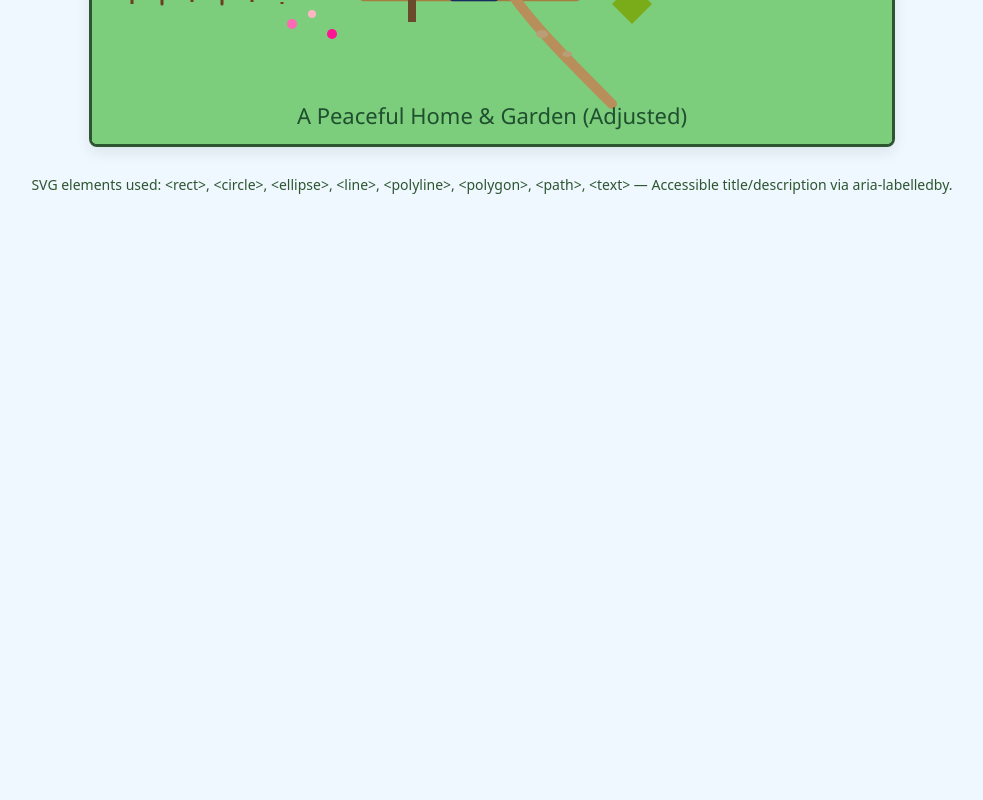
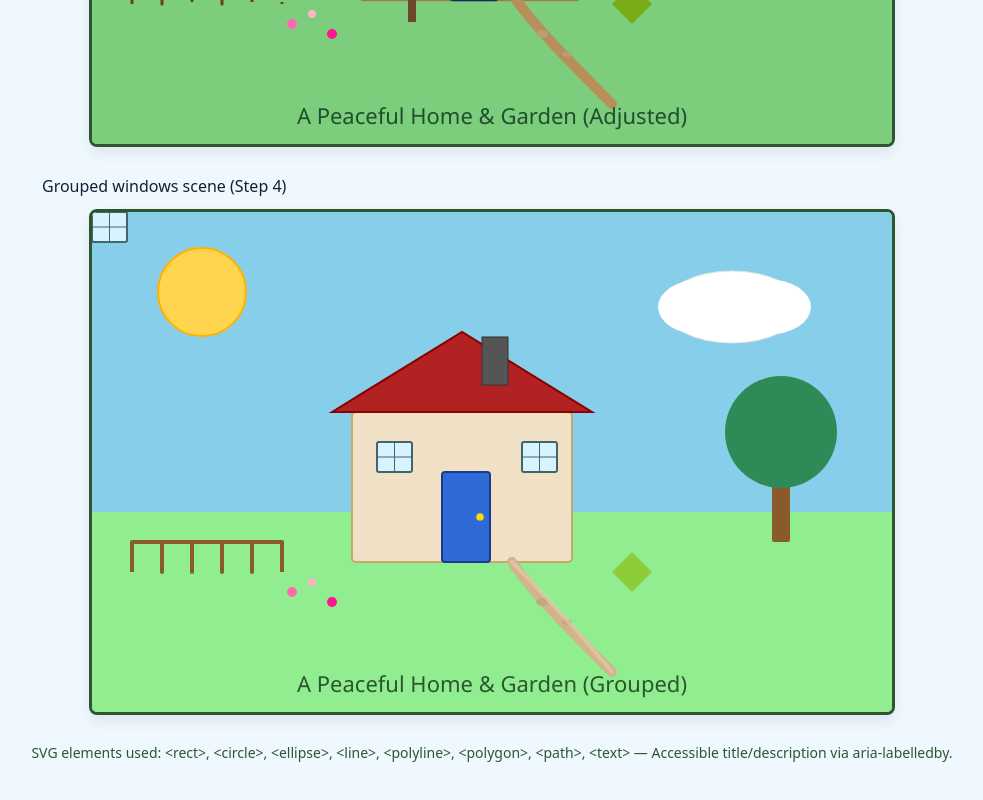
Before and after one commit to Stevephe123/T04-1, a plain HTML site: page index.html in a window 1280 px wide. Shown: the part 1634-2434 px from the top of the page, without its empty margins (148-1131 px from the left). Before the commit the page ends 1888 px from the top, so only its background shows below. Drawn offline with Linux system fonts and the light colour scheme.

Commit message:
refactor: add fourth SVG with windows grouped via <g> and positioned using translate [AI-assisted]

```diff
--- a/index.html
+++ b/index.html
@@ -310,6 +310,83 @@
           <text x="400" y="480" font-size="22" font-family="Segoe UI, Arial, sans-serif" text-anchor="middle" fill="#1f4f2f">A Peaceful Home &amp; Garden (Adjusted)</text>
         </svg>
       </div>
+    </figure> <!-- end of #scene-adjusted-figure -->
+
+    <!-- Insert new grouped-windows scene (Step 4) -->
+    <figure id="scene-grouped-figure">
+      <figcaption>Grouped windows scene (Step 4)</figcaption>
+      <style>
+        /* Scoped styles for the grouped SVG only */
+        #scene-grouped .window-rect { fill:#D8F2FF; stroke:#41656A; stroke-width:2; }
+        #scene-grouped .mullion   { stroke:#41656A; stroke-width:1; stroke-linecap:round; }
+        /* Keep any other visuals consistent with the original scene */
+      </style>
+
+      <div class="svg-wrap">
+        <svg id="scene-grouped" viewBox="0 0 800 500" role="img" aria-labelledby="svg-title-grouped svg-desc-grouped">
+          <title id="svg-title-grouped">House and Garden Illustration (Grouped windows)</title>
+          <desc id="svg-desc-grouped">Fourth copy showing grouped/reusable window element used twice via &lt;use&gt; with translate positioning.</desc>
+
+          <!-- Sky & Grass (same as original) -->
+          <rect x="0" y="0" width="800" height="300" fill="#87CEEB" />
+          <rect x="0" y="300" width="800" height="200" fill="#90EE90" />
+
+          <!-- Sun -->
+          <circle cx="110" cy="80" r="44" fill="#FFD54F" stroke="#FFB300" stroke-width="2" />
+
+          <!-- Cloud -->
+          <ellipse cx="640" cy="95" rx="68" ry="36" fill="#FFFFFF" stroke="#E6E6E6" />
+          <ellipse cx="610" cy="95" rx="44" ry="28" fill="#FFFFFF" />
+          <ellipse cx="675" cy="95" rx="44" ry="28" fill="#FFFFFF" />
+
+          <!-- Tree -->
+          <rect x="680" y="240" width="18" height="90" fill="#8B5A2B" rx="2" />
+          <circle cx="689" cy="220" r="56" fill="#2E8B57" />
+
+          <!-- House body / roof / chimney / door (same as original) -->
+          <rect x="260" y="200" width="220" height="150" fill="#F0E0C6" stroke="#C9A66B" stroke-width="2" rx="4" />
+          <polygon points="240,200 370,120 500,200" fill="#B22222" stroke="#8B0000" stroke-width="2" />
+          <rect x="390" y="125" width="26" height="48" fill="#555" stroke="#333" stroke-width="1" />
+          <rect x="350" y="260" width="48" height="90" fill="#2E6BD7" stroke="#183B8A" stroke-width="2" rx="3" />
+          <circle cx="388" cy="305" r="3.8" fill="#FFD700" />
+
+          <!-- Define a reusable window group: 35x30 rect + vertical & horizontal mullions.
+               Using a group avoids duplicating markup; updates to style/structure only need to be made once. -->
+          <g id="window" aria-hidden="true">
+            <!-- rect uses classes scoped by #scene-grouped styles above -->
+            <rect width="35" height="30" class="window-rect" rx="2" />
+            <!-- mullion: vertical down the center -->
+            <line class="mullion" x1="17.5" y1="0" x2="17.5" y2="30" />
+            <!-- mullion: horizontal across the middle -->
+            <line class="mullion" x1="0" y1="15" x2="35" y2="15" />
+          </g>
+
+          <!-- Use the reusable window group twice, translated to match original window positions.
+               The translate coordinates correspond to the original window top-left positions:
+               left window originally at x=285, y=230; right window at x=430, y=230.
+               Because the group rect is 35x30 (slightly smaller than the original 38x34), these
+               translate values place the grouped windows near the same visual positions. -->
+          <use href="#window" transform="translate(285,230)" />
+          <use href="#window" transform="translate(430,230)" />
+
+          <!-- Fence -->
+          <polyline points="40,360 40,330 70,330 70,360 70,330 100,330 100,360 100,330 130,330 130,360 130,330 160,330 160,360 160,330 190,330 190,360"
+                    fill="none" stroke="#8B5A2B" stroke-width="4" stroke-linejoin="round" />
+
+          <!-- Path and decorative elements (copied from original) -->
+          <path d="M 420 350 C 440 380, 480 420, 520 460" fill="none" stroke="#D2B48C" stroke-width="10" stroke-linecap="round" />
+          <ellipse cx="450" cy="390" rx="6" ry="4" fill="#C2A87B" />
+          <ellipse cx="475" cy="410" rx="5" ry="3" fill="#C2A87B" />
+          <circle cx="200" cy="380" r="5" fill="#FF69B4" />
+          <circle cx="220" cy="370" r="4" fill="#FFB6C1" />
+          <circle cx="240" cy="390" r="5" fill="#FF1493" />
+          <polygon points="520,360 540,340 560,360 540,380" fill="#8DB600" opacity="0.6" />
+          <path d="M 420 350 Q 470 400 520 460" fill="none" stroke="#E6CDAA" stroke-width="4" stroke-linecap="round" opacity="0.6" />
+
+          <!-- Caption -->
+          <text x="400" y="480" font-size="22" font-family="Segoe UI, Arial, sans-serif" text-anchor="middle" fill="#2c5530">A Peaceful Home &amp; Garden (Grouped)</text>
+        </svg>
+      </div>
     </figure>
 
     <p class="credits">SVG elements used: &lt;rect&gt;, &lt;circle&gt;, &lt;ellipse&gt;, &lt;line&gt;, &lt;polyline&gt;, &lt;polygon&gt;, &lt;path&gt;, &lt;text&gt; — Accessible title/description via aria-labelledby.</p>
```
